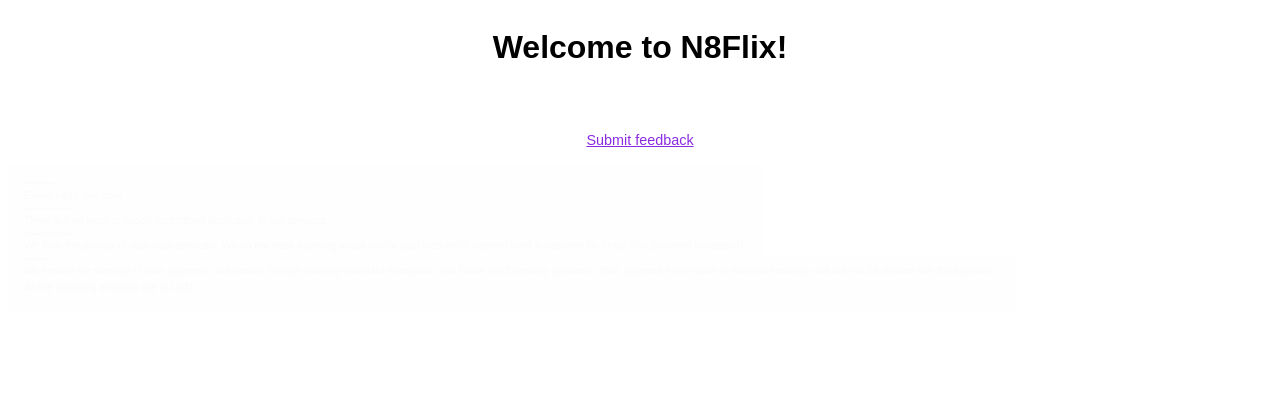
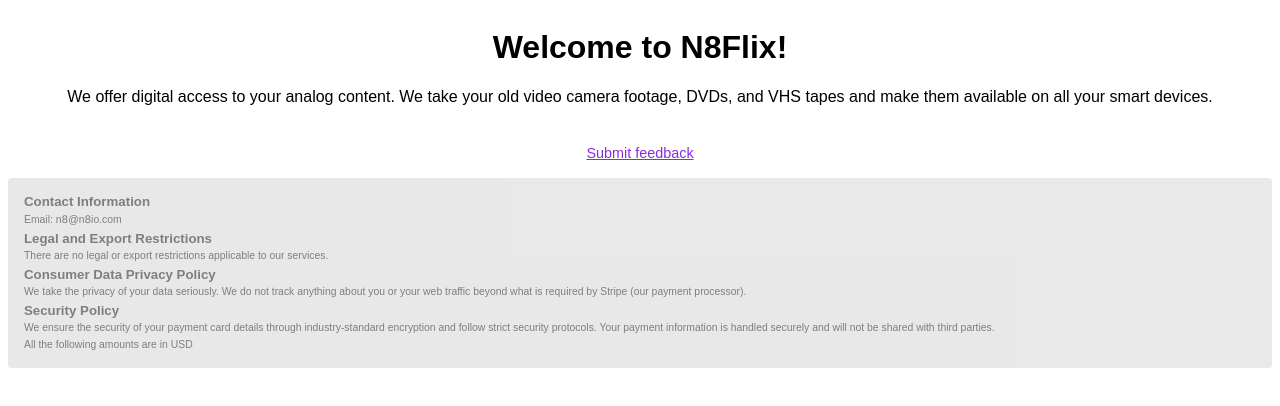
Before and after one commit to n8io/n8flix-subscriptions, a website: page index.html in a window 1280 px wide. Drawn offline with Linux system fonts and the light colour scheme.

Commit message:
Update styles.css

```diff
--- a/styles.css
+++ b/styles.css
@@ -32,7 +32,7 @@
   margin-bottom: 0.125rem;
 }
 
- .mumbo-jumbo {
+/*  .mumbo-jumbo {
    font-size: 0.25rem;
    opacity: 0.01;
- }
+ } */
```
